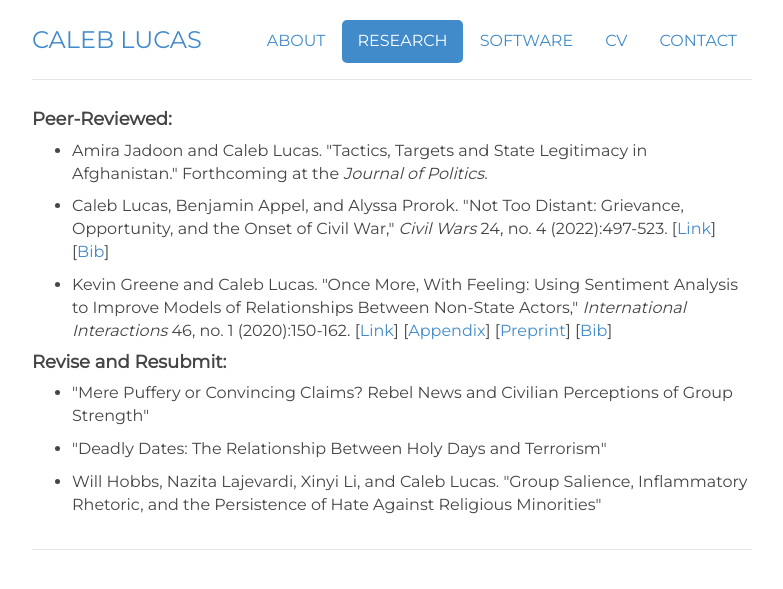
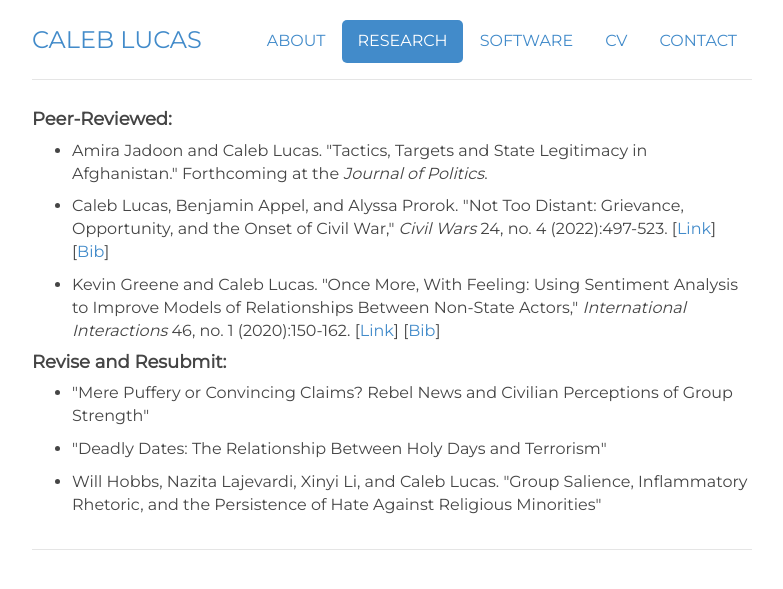
Before and after one commit to kingjon2/jonathanmking.github.io, a Jekyll site: the page built from research/index.html, in a window 1280 px wide. Shown: the top 589 px of the page, without its empty margins (248-1031 px from the left). Built offline with Jekyll 4.4.1, drawn with Linux system fonts in a browser that asks for light colours.

Commit message:
one more change

```diff
--- a/research/index.html
+++ b/research/index.html
@@ -23,7 +23,7 @@ description: Research | Caleb Lucas
 
       <li><p>Caleb Lucas, Benjamin Appel, and Alyssa Prorok. "<a href="https://www.tandfonline.com/doi/full/10.1080/13698249.2022.2122805" style="color:#454545" target="_blank">Not Too Distant: Grievance, Opportunity, and the Onset of Civil War</a>," <i>Civil Wars</i> 24, no. 4 (2022):497-523. [<a href="https://www.tandfonline.com/doi/full/10.1080/13698249.2022.2122805" target="_blank">Link</a>] [<a href="/files/NotTooDistant_Lucas_etal.bib">Bib</a>]</li>
 
-	  <li><p>Kevin Greene and Caleb Lucas. "<a href="https://www.tandfonline.com/doi/full/10.1080/03050629.2019.1684913" style="color:#454545" target="_blank">Once More, With Feeling: Using Sentiment Analysis to Improve Models of Relationships Between Non-State Actors</a>," <i>International Interactions</i> 46, no. 1 (2020):150-162. [<a href="https://www.tandfonline.com/doi/full/10.1080/03050629.2019.1684913" target="_blank">Link</a>] [<a href="/files/OMWF__II_Appendix.pdf" target="_blank">Appendix</a>] [<a href="/files/OMWF__II.pdf" target="_blank">Preprint</a>] [<a href="/files/OMWF_greene_lucas.bib">Bib</a>]</li>
+	  <li><p>Kevin Greene and Caleb Lucas. "<a href="https://www.tandfonline.com/doi/full/10.1080/03050629.2019.1684913" style="color:#454545" target="_blank">Once More, With Feeling: Using Sentiment Analysis to Improve Models of Relationships Between Non-State Actors</a>," <i>International Interactions</i> 46, no. 1 (2020):150-162. [<a href="https://www.tandfonline.com/doi/full/10.1080/03050629.2019.1684913" target="_blank">Link</a>] [<a href="/files/OMWF_greene_lucas.bib">Bib</a>]</li>
 
 	</ul>
 
```
